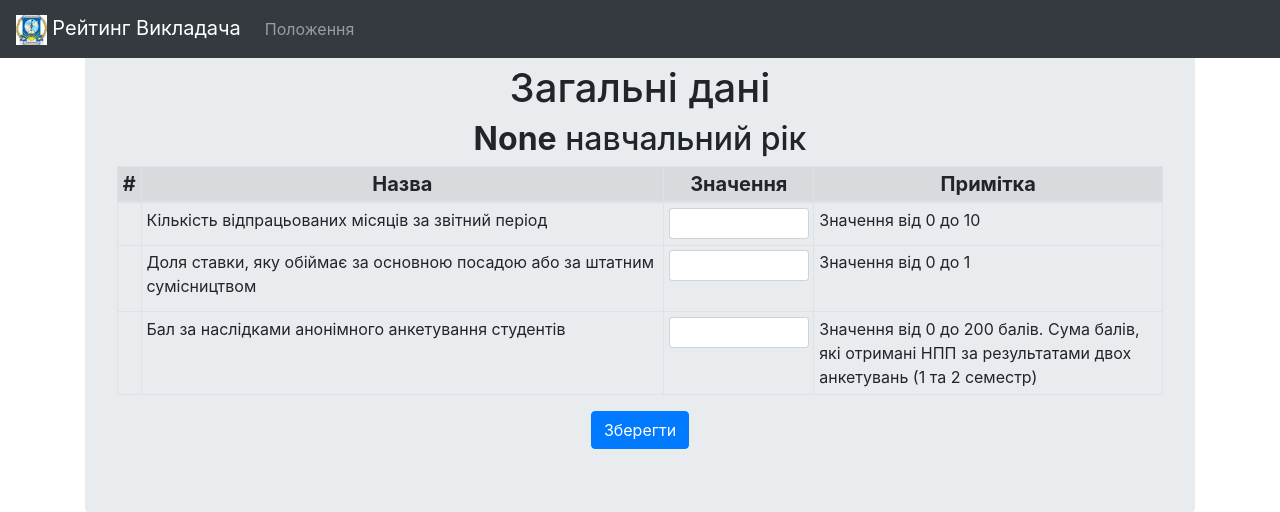
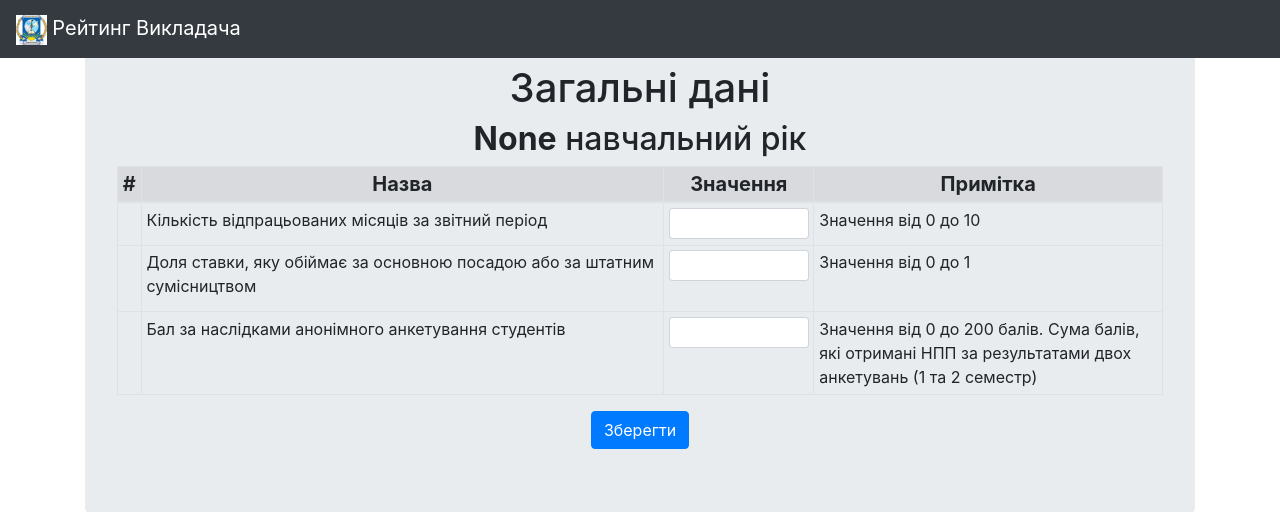
Before and after one commit to mihoff/dnu_academic_rating, a Django app: page /fillin/generic-report-data/ in a window 1280 px wide. Shown: the top 512 px of the page. Run offline with Django 3.2, Linux system fonts and the light colour scheme; data that the repository does not hold is empty; some libraries are stand-ins or nearby versions.

Commit message:
- home page adjustments

```diff
--- a/templates/base.html
+++ b/templates/base.html
@@ -36,10 +36,6 @@
 
         <div class="collapse navbar-collapse" id="navbarSupportedContent">
             <ul class="navbar-nav mr-auto">
-                <li class="nav-item {% if is_index %}active{% endif %}">
-                    <a class="nav-link" href="{% url 'index' %}">Положення</a>
-                </li>
-
                 {% if user.is_authenticated %}
                     <li class="nav-item dropdown
                 {% if is_generic_report_data or is_educational_and_methodical_work or is_scientific_and_innovative_work or is_organizational_and_educational_work %} active{% endif %}">
--- a/templates/index.html
+++ b/templates/index.html
@@ -1,7 +1,7 @@
 {% extends 'base.html' %}
 {% load i18n static %}
 
-{% block title %}Положення{% endblock %}
+{% block title %}Домашня сторінка{% endblock %}
 
 
 {% block h1 %}Шановні колеги!{% endblock %}
```
